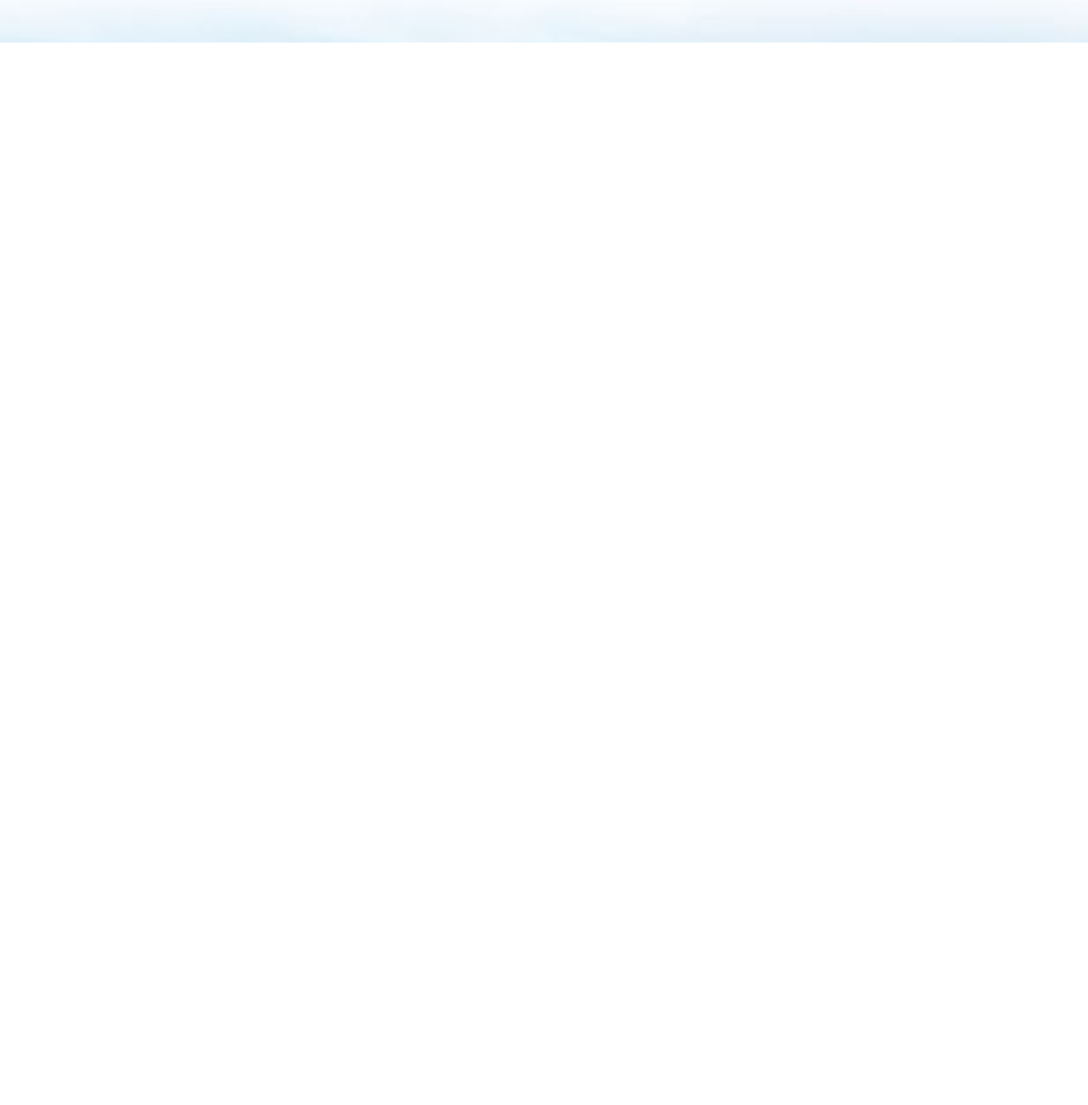
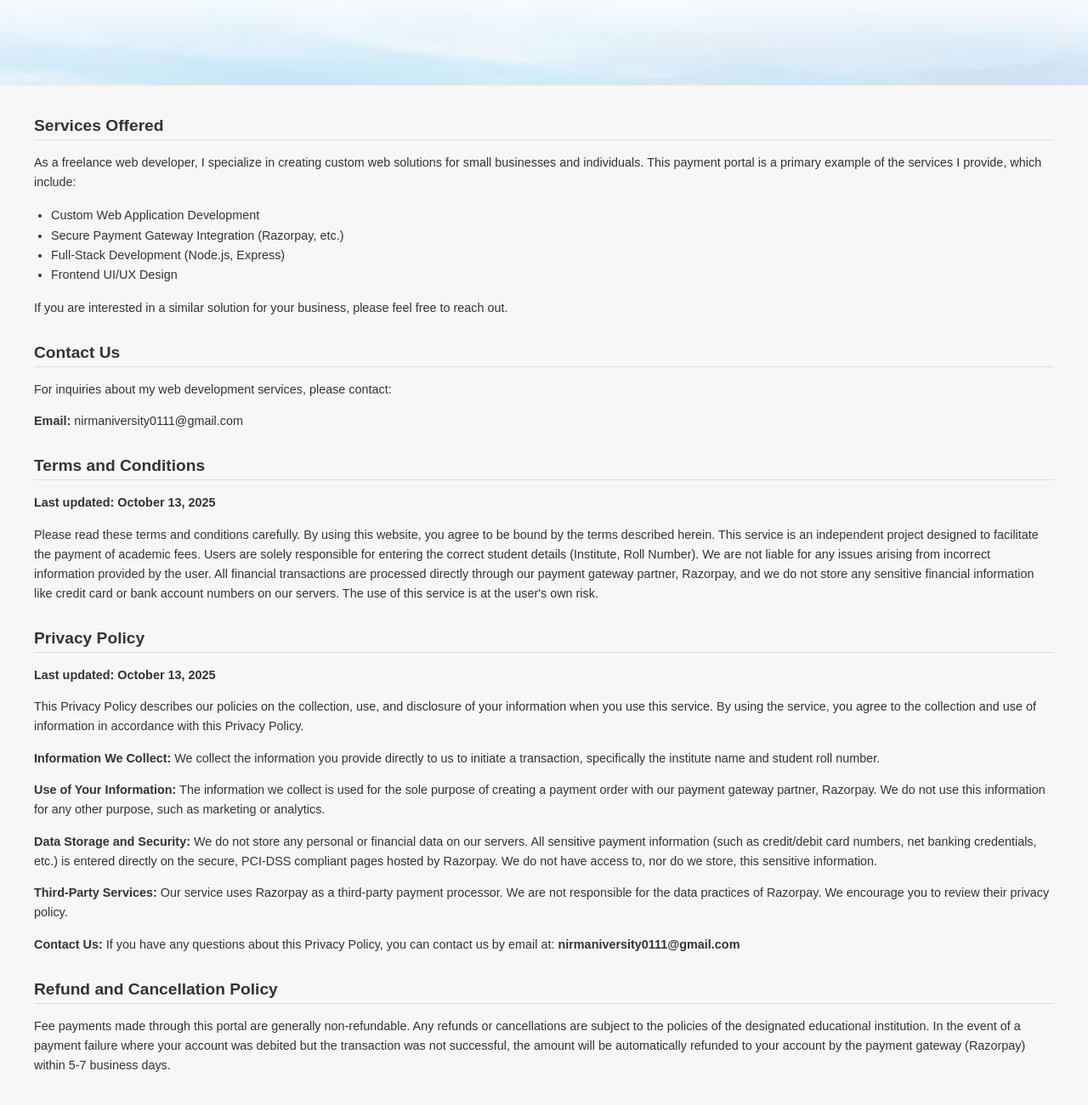
Before and after one commit to vaibhavwadke1379-hub/payment-portal, a website: page public/index.html in a window 1280 px wide. Shown: the part 806-2106 px from the top of the page at 85% size. Before the commit the page ends 856 px from the top, so only its background shows below. Drawn offline with Linux system fonts and the light colour scheme.

Commit message:
Force update with latest full code and debug logs

```diff
--- a/public/index.html
+++ b/public/index.html
@@ -5,36 +5,83 @@
   <meta name="viewport" content="width=device-width, initial-scale=1" />
   <title>Student Payment Portal</title>
   <link rel="stylesheet" href="/style.css">
+
+  <style>
+    #about { display: none; }
+    .policies { padding: 20px 40px; font-family: Arial, sans-serif; background-color: #f7f7f7; color: #333; margin-top: 50px; border-top: 1px solid #eee; }
+    .policies section { margin-bottom: 30px; }
+    .policies h2 { font-size: 1.2em; border-bottom: 1px solid #ddd; padding-bottom: 5px; margin-bottom: 15px; }
+    .policies p, .policies li { line-height: 1.6; font-size: 0.9em; }
+    .policies ul { padding-left: 20px; }
+  </style>
 </head>
+
 <body>
-  <!-- Centered Nirma logo -->
-  <header class="site-header">
-    <img src="/images/nirma.png" alt="Nirma University" class="logo">
-  </header>
-
-  <!-- Main centered content -->
+  <header class="site-header"><img src="/images/nirma.png" alt="Nirma University" class="logo"></header>
   <main class="main">
     <div class="form-box">
       <h1>Student Fee Payment</h1>
-
       <form id="paymentForm">
         <label for="institute">Institute :</label>
-        <select id="institute" name="institute" required>
-          <option value="">-- Select Institute --</option>
-          <option value="Institute of Technology">Institute of Technology</option>
-        </select>
-
+        <select id="institute" name="institute" required><option value="">-- Select Institute --</option><option value="Institute of Technology">Institute of Technology</option></select>
         <label for="rollno">Student Roll No / Application No :</label>
         <input id="rollno" name="rollno" type="text" placeholder="Enter Roll No" required>
-
         <button type="submit" class="submit-btn">Submit</button>
         <div id="error" class="error"></div>
       </form>
     </div>
   </main>
 
-  <!-- Razorpay checkout (kept in case you have backend endpoints) -->
+  <div class="policies">
+    <section id="about">
+      <h2>About This Project</h2>
+      <p>This is an independent project by a student developer to provide a convenient online portal for fee payments. This website is not the official university portal.</p>
+    </section>
+
+    <section id="services">
+      <h2>Services Offered</h2>
+      <p>As a freelance web developer, I specialize in creating custom web solutions for small businesses and individuals. This payment portal is a primary example of the services I provide, which include:</p>
+      <ul>
+        <li>Custom Web Application Development</li>
+        <li>Secure Payment Gateway Integration (Razorpay, etc.)</li>
+        <li>Full-Stack Development (Node.js, Express)</li>
+        <li>Frontend UI/UX Design</li>
+      </ul>
+      <p>If you are interested in a similar solution for your business, please feel free to reach out.</p>
+    </section>
+
+    <section id="contact">
+      <h2>Contact Us</h2>
+      <p>For inquiries about my web development services, please contact:</p>
+      <p><strong>Email:</strong> nirmaniversity0111@gmail.com</p>
+    </section>
+
+    <section id="terms">
+      <h2>Terms and Conditions</h2>
+      <p><strong>Last updated: October 13, 2025</strong></p>
+      <p>Please read these terms and conditions carefully. By using this website, you agree to be bound by the terms described herein. This service is an independent project designed to facilitate the payment of academic fees. Users are solely responsible for entering the correct student details (Institute, Roll Number). We are not liable for any issues arising from incorrect information provided by the user. All financial transactions are processed directly through our payment gateway partner, Razorpay, and we do not store any sensitive financial information like credit card or bank account numbers on our servers. The use of this service is at the user's own risk.</p>
+    </section>
+
+    <section id="privacy">
+      <h2>Privacy Policy</h2>
+      <p><strong>Last updated: October 13, 2025</strong></p>
+      <p>This Privacy Policy describes our policies on the collection, use, and disclosure of your information when you use this service. By using the service, you agree to the collection and use of information in accordance with this Privacy Policy.</p>
+      <p><strong>Information We Collect:</strong> We collect the information you provide directly to us to initiate a transaction, specifically the institute name and student roll number.</p>
+      <p><strong>Use of Your Information:</strong> The information we collect is used for the sole purpose of creating a payment order with our payment gateway partner, Razorpay. We do not use this information for any other purpose, such as marketing or analytics.</p>
+      <p><strong>Data Storage and Security:</strong> We do not store any personal or financial data on our servers. All sensitive payment information (such as credit/debit card numbers, net banking credentials, etc.) is entered directly on the secure, PCI-DSS compliant pages hosted by Razorpay. We do not have access to, nor do we store, this sensitive information.</p>
+      <p><strong>Third-Party Services:</strong> Our service uses Razorpay as a third-party payment processor. We are not responsible for the data practices of Razorpay. We encourage you to review their privacy policy.</p>
+      <p><strong>Contact Us:</strong> If you have any questions about this Privacy Policy, you can contact us by email at: <strong>nirmaniversity0111@gmail.com</strong></p>
+    </section>
+
+    <section id="refund">
+      <h2>Refund and Cancellation Policy</h2>
+      <p>Fee payments made through this portal are generally non-refundable. Any refunds or cancellations are subject to the policies of the designated educational institution. In the event of a payment failure where your account was debited but the transaction was not successful, the amount will be automatically refunded to your account by the payment gateway (Razorpay) within 5-7 business days.</p>
+    </section>
+  </div>
+
+
   <script src="https://checkout.razorpay.com/v1/checkout.js"></script>
+
   <script>
     async function getPublicKey() {
       try {
@@ -46,26 +93,33 @@
 
     document.getElementById('paymentForm').addEventListener('submit', async (e) => {
       e.preventDefault();
+      console.log("1. Payment form submitted."); // DEBUG LOG
+
       document.getElementById('error').textContent = '';
 
       const institute = document.getElementById('institute').value;
       const rollno = document.getElementById('rollno').value.trim();
 
-      // create order (server validates the single allowed combo)
+      try {
         const createRes = await fetch('/create-order', {
           method: 'POST',
           headers: { 'Content-Type': 'application/json' },
           body: JSON.stringify({ institute, rollno })
         });
 
+        console.log("2. Response from /create-order:", createRes); // DEBUG LOG
+
         if (!createRes.ok) {
-        const err = await createRes.json().catch(()=>({ error: 'Invalid details' }));
+          const err = await createRes.json().catch(()=>({ error: 'Server error. Could not create order.' }));
           document.getElementById('error').textContent = err.error || 'Invalid institute or roll number';
           return;
         }
 
-      const order = await createRes.json(); // { orderId, amount }
+        const order = await createRes.json();
+        console.log("3. Order created successfully:", order); // DEBUG LOG
+
         const key = await getPublicKey();
+        console.log("4. Public key received:", key); // DEBUG LOG
 
         const options = {
           key: key,
@@ -74,7 +128,6 @@
           name: 'Nirma University',
           description: 'Fee Payment',
           handler: async function (response) {
-          // verify payment on server
             await fetch('/verify-payment', {
               method: 'POST',
               headers: { 'Content-Type': 'application/json' },
@@ -87,9 +140,27 @@
           theme: { color: '#F58220' }
         };
 
+        console.log("5. Razorpay options prepared. Calling rzp.open()..."); // DEBUG LOG
+
         const rzp = new Razorpay(options);
         rzp.open();
+      } catch (error) {
+        console.error("An error occurred during the payment process:", error);
+        document.getElementById('error').textContent = 'A critical error occurred. Please check the console.';
+      }
     });
+  </script>
+
+  <script>
+    const urlParams = new URLSearchParams(window.location.search);
+    if (urlParams.get('source') === 'compliance') {
+      const aboutSection = document.getElementById('about');
+      if (aboutSection) { aboutSection.style.display = 'block'; }
+    }
+    if (urlParams.get('view') === 'student') {
+      const servicesSection = document.getElementById('services');
+      if (servicesSection) { servicesSection.style.display = 'none'; }
+    }
   </script>
 </body>
 </html>
```
Lines whose indentation alone changed are shown as unchanged.
